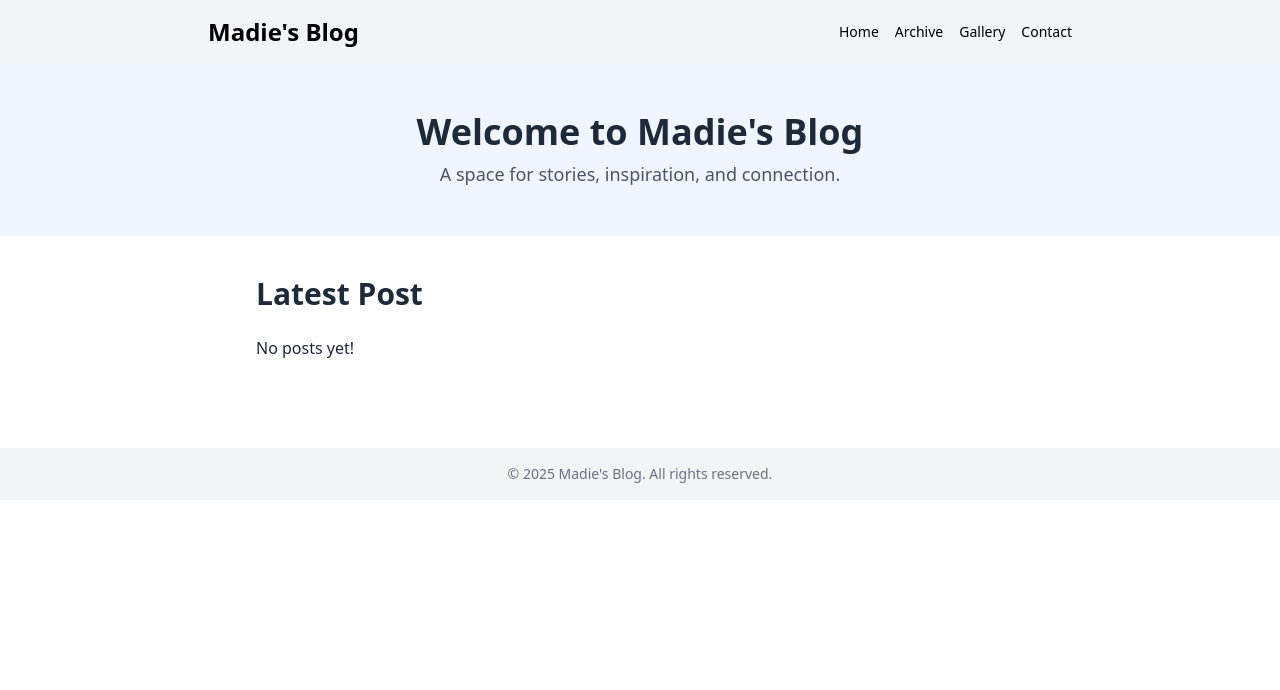
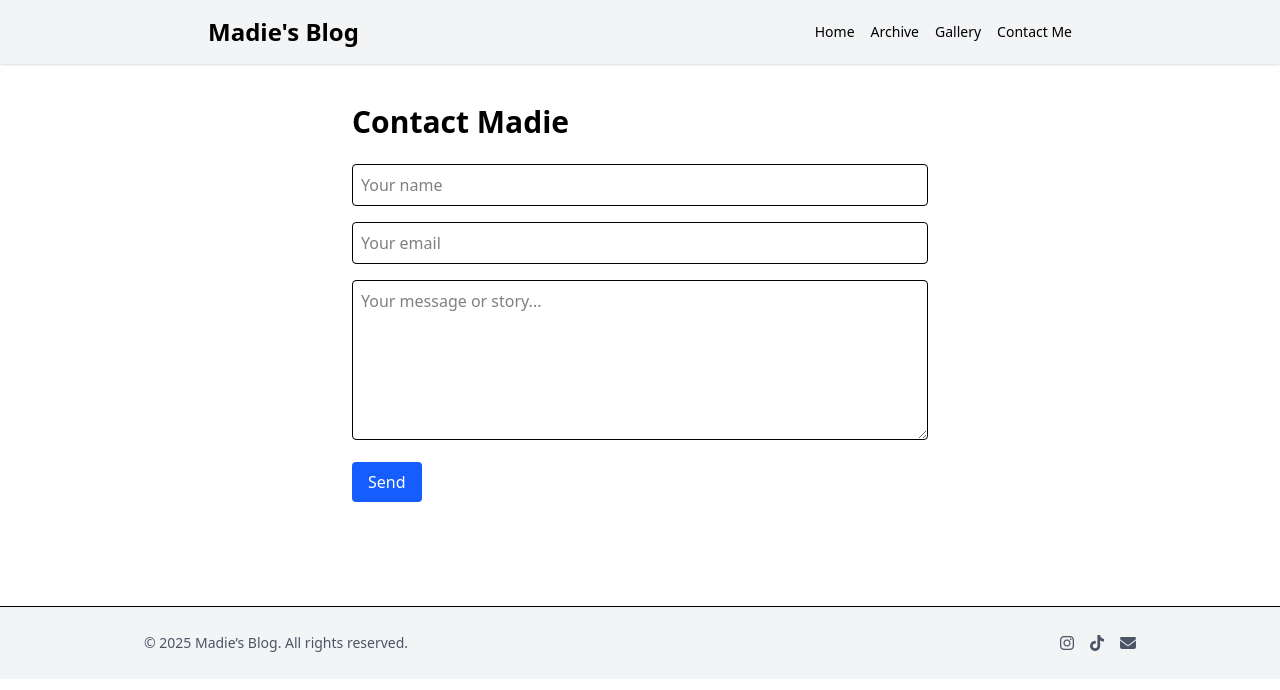
Before and after one commit to ana-gilbert/mb-blog, a Vue app: page /contact-me in a window 1280 px wide. Before the commit this address led to /. Shown: the top 690 px of the page. Built offline with nearby package versions, Linux system fonts and the light colour scheme; no server answers; the database is empty.

Commit message:
base functionality added

```diff
--- a/index.html
+++ b/index.html
@@ -5,6 +5,7 @@
     <link rel="icon" href="/favicon.ico">
     <meta name="viewport" content="width=device-width, initial-scale=1.0">
     <link href="/src/main.css" rel="stylesheet">
+    <script src="https://kit.fontawesome.com/569cc099a8.js" crossorigin="anonymous"></script>
     <title>Vite App</title>
   </head>
   <body>
--- a/src/App.vue
+++ b/src/App.vue
@@ -4,20 +4,6 @@ import Home from './components/Home.vue'
 
 <template>
 
-<!-- Navbar -->
-  <header class="bg-gray-100 shadow">
-    <div class="max-w-4xl mx-auto px-4 py-4 flex justify-between items-center">
-      <h1 class="text-2xl font-bold">Madie's Blog</h1>
-      <nav>
-        <ul class="flex gap-4 text-sm">
-          <li><router-link to="/">Home</router-link></li>
-          <li><router-link to="/archive">Archive</router-link></li>
-          <li><a href="#" class="hover:text-blue-600">Gallery</a></li>
-          <li><a href="#" class="hover:text-blue-600">Contact</a></li>
-        </ul>
-      </nav>
-    </div>
-  </header>
 
   <router-view />
 
--- a/src/components/Archive.vue
+++ b/src/components/Archive.vue
@@ -1,20 +1,28 @@
 <template>
+    <NavBar></NavBar>
     <div class="max-w-3xl mx-auto py-10">
       <h1 class="text-3xl font-bold mb-6">Past Posts</h1>
       <div v-if="posts.length">
         <div v-for="post in posts" :key="post.id" class="border p-4 rounded mb-4">
           <h2 class="text-xl font-semibold">{{ post.title }}</h2>
           <p class="text-sm text-gray-500">{{ post.date }}</p>
-          <p class="mt-2">{{ post.content }}</p>
+          <p class="mt-2">{{ post.content.slice(0, 200) }}...</p>
+          <router-link :to="`/post/${post.id}`" class="text-blue-600 underline mt-2 inline-block">
+            Read more
+          </router-link>
         </div>
       </div>
       <div v-else>
         <p>No older posts yet.</p>
       </div>
     </div>
+
+    <Footer></Footer>
   </template>
 
   <script setup>
+  import Footer from './Footer.vue'
+  import NavBar from './NavBar.vue'
   import { ref, onMounted } from 'vue'
   import { db } from '../firebase'
   import { collection, query, orderBy, getDocs } from 'firebase/firestore'
--- /dev/null
+++ b/src/components/ContactMe.vue
@@ -0,0 +1,56 @@
+<template>
+    <NavBar></NavBar>
+
+    <div class="max-w-xl mx-auto py-10">
+      <h1 class="text-3xl font-bold mb-6">Contact Madie</h1>
+      <form @submit.prevent="handleSubmit" class="space-y-4">
+        <input v-model="name" type="text" placeholder="Your name" class="w-full p-2 border rounded" />
+        <input v-model="email" type="email" placeholder="Your email" class="w-full p-2 border rounded" />
+        <textarea v-model="message" placeholder="Your message or story..." class="w-full p-2 border rounded h-40" />
+        <button type="submit" class="bg-blue-600 text-white px-4 py-2 rounded">Send</button>
+        <p v-if="success" class="text-green-600">Message sent successfully!</p>
+        <p v-if="error" class="text-red-600">{{ error }}</p>
+      </form>
+    </div>
+
+    <Footer></Footer>
+  </template>
+
+  <script setup>
+  import Footer from './Footer.vue'
+  import NavBar from './NavBar.vue'
+  import { ref } from 'vue'
+  import { collection, addDoc, serverTimestamp } from 'firebase/firestore'
+  import { db } from '../firebase'
+
+  const name = ref('')
+  const email = ref('')
+  const message = ref('')
+  const success = ref(false)
+  const error = ref(null)
+
+  const handleSubmit = async () => {
+    try {
+      if (!name.value || !email.value || !message.value) {
+        error.value = 'Please fill out all fields'
+        return
+      }
+
+      await addDoc(collection(db, 'submissions'), {
+        name: name.value,
+        email: email.value,
+        message: message.value,
+        createdAt: serverTimestamp()
+      })
+
+      success.value = true
+      name.value = ''
+      email.value = ''
+      message.value = ''
+      error.value = null
+    } catch (err) {
+      console.error('Submit error:', err)
+      error.value = 'Something went wrong. Please try again later.'
+    }
+  }
+  </script>
--- /dev/null
+++ b/src/components/Footer.vue
@@ -0,0 +1,34 @@
+<template>
+    <footer class="bg-gray-100 py-6 mt-16 border-t">
+      <div class="max-w-5xl mx-auto px-4 flex flex-col md:flex-row items-center justify-between">
+        <p class="text-sm text-gray-600 mb-2 md:mb-0">© {{ year }} Madie’s Blog. All rights reserved.</p>
+        <div class="flex space-x-4">
+          <a
+            href="https://www.instagram.com/madisonblithe/"
+            class="text-gray-600 hover:text-pink-500 transition"
+          >
+          <i class="fa-brands fa-instagram"></i>
+          </a>
+
+          <a
+            href="https://www.tiktok.com/@madiesblog"
+            target="_blank"
+            rel="noopener"
+            class="text-gray-600 hover:text-black transition"
+          >
+          <i class="fa-brands fa-tiktok"></i>
+          </a>
+          <a
+            href="mailto:no-reply@madies-blog.com"
+            class="text-gray-600 hover:text-rose-500 transition"
+          >
+          <i class="fa-solid fa-envelope"></i>
+          </a>
+        </div>
+      </div>
+    </footer>
+  </template>
+
+  <script setup>
+  const year = new Date().getFullYear()
+  </script>
--- a/src/components/Home.vue
+++ b/src/components/Home.vue
@@ -1,7 +1,7 @@
 <template>
     <div class="min-h-screen bg-white text-gray-800 font-sans">
 
-
+      <NavBar></NavBar>
       <!-- Hero section -->
       <section class="bg-blue-50 py-12 text-center">
         <h2 class="text-4xl font-semibold mb-2">Welcome to Madie's Blog</h2>
@@ -11,28 +11,34 @@
       <!-- Recent Posts -->
       <div class="max-w-3xl mx-auto py-10">
         <h1 class="text-3xl font-bold mb-6">Latest Post</h1>
+
         <div v-if="latestPost" class="border p-4 rounded shadow">
           <h2 class="text-xl font-semibold">{{ latestPost.title }}</h2>
           <p class="text-sm text-gray-500">{{ latestPost.date }}</p>
-          <p class="mt-2">{{ latestPost.content }}</p>
+          <p class="mt-2">{{ latestPost.content.slice(0, 200) }}...</p>
+          <router-link :to="`/post/${latestPost.id}`" class="text-blue-600 underline mt-2 inline-block">
+            Read more
+          </router-link>
         </div>
+
         <div v-else>
           <p>No posts yet!</p>
         </div>
       </div>
 
       <!-- Footer -->
-      <footer class="bg-gray-100 text-center py-4 mt-12 text-sm text-gray-500">
-        © 2025 Madie's Blog. All rights reserved.
-      </footer>
+      <Footer></Footer>
     </div>
   </template>
 
 
   <script setup>
+    import Footer from './Footer.vue'
+    import NavBar from './NavBar.vue'
     import { ref, onMounted } from 'vue'
     import { db } from '../firebase'
     import { collection, query, orderBy, limit, getDocs } from 'firebase/firestore'
+
 
     const latestPost = ref(null)
 
--- /dev/null
+++ b/src/components/NavBar.vue
@@ -0,0 +1,16 @@
+<template>
+    <!-- Navbar -->
+  <header class="bg-gray-100 shadow">
+    <div class="max-w-4xl mx-auto px-4 py-4 flex justify-between items-center">
+      <h1 class="text-2xl font-bold">Madie's Blog</h1>
+      <nav>
+        <ul class="flex gap-4 text-sm">
+          <li><router-link to="/">Home</router-link></li>
+          <li><router-link to="/archive">Archive</router-link></li>
+          <li><a href="#" class="hover:text-blue-600">Gallery</a></li>
+          <li><router-link to="/contact-me">Contact Me</router-link></li>
+        </ul>
+      </nav>
+    </div>
+  </header>
+</template>
--- /dev/null
+++ b/src/components/PostDetail.vue
@@ -0,0 +1,44 @@
+<template>
+    <NavBar></NavBar>
+    <div class="max-w-3xl mx-auto py-10">
+      <router-link to="/archive" class="text-blue-500 underline mb-4 block">← Back to archive</router-link>
+      <div v-if="post">
+        <h1 class="text-3xl font-bold">{{ post.title }}</h1>
+        <p class="text-sm text-gray-500">{{ post.date }}</p>
+        <div class="mt-4 whitespace-pre-line">
+          {{ post.content }}
+        </div>
+      </div>
+      <div v-else>
+        <p>Loading post...</p>
+      </div>
+    </div>
+
+    <Footer></Footer>
+  </template>
+
+  <script setup>
+  import Footer from './Footer.vue'
+  import NavBar from './NavBar.vue'
+  import { ref, onMounted } from 'vue'
+  import { db } from '../firebase'
+  import { doc, getDoc } from 'firebase/firestore'
+  import { useRoute } from 'vue-router'
+
+  const route = useRoute()
+  const post = ref(null)
+
+  const fetchPost = async () => {
+    const postRef = doc(db, 'posts', route.params.id)
+    const docSnap = await getDoc(postRef)
+    if (docSnap.exists()) {
+      post.value = {
+        id: docSnap.id,
+        ...docSnap.data(),
+        date: docSnap.data().createdAt?.toDate().toLocaleString() || ''
+      }
+    }
+  }
+
+  onMounted(fetchPost)
+  </script>
--- a/src/router/index.js
+++ b/src/router/index.js
@@ -4,12 +4,16 @@ import Home from '/src/components/Home.vue'
 import Admin from '/src/components/Admin.vue'
 import Login from '/src/components/Login.vue'
 import Archive from '/src/components/Archive.vue'
+import PostDetail from '/src/components/PostDetail.vue'
+import ContactMe from '/src/components/ContactMe.vue'
 
 const routes = [
   { path: '/', name: 'Home', component: Home },
   { path: '/admin', name: 'Admin', component: Admin, meta: { requiresAuth: true } },
   { path: '/login', name: 'Login', component: Login },
   { path: '/archive', name: 'Archive', component: Archive },
+  { path: '/post/:id', name: 'PostDetail', component: PostDetail},
+  { path: '/contact-me', name: 'ContactMe', component: ContactMe },
   { path: '/:pathMatch(.*)*', redirect: '/' } // Catch-all route to redirect to Home
 ]
 
```
